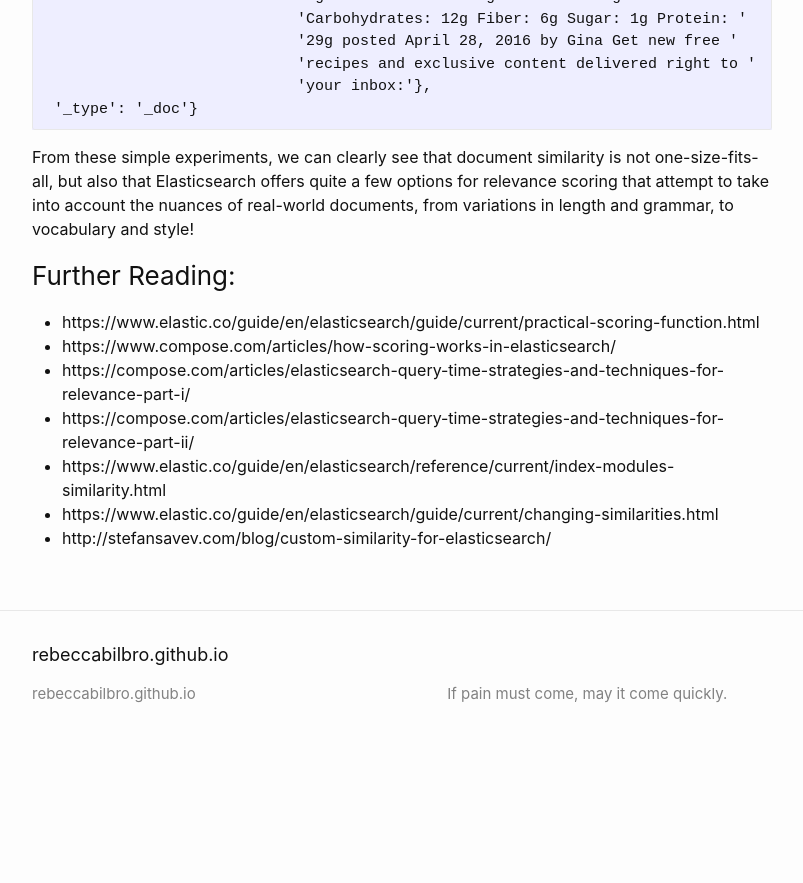
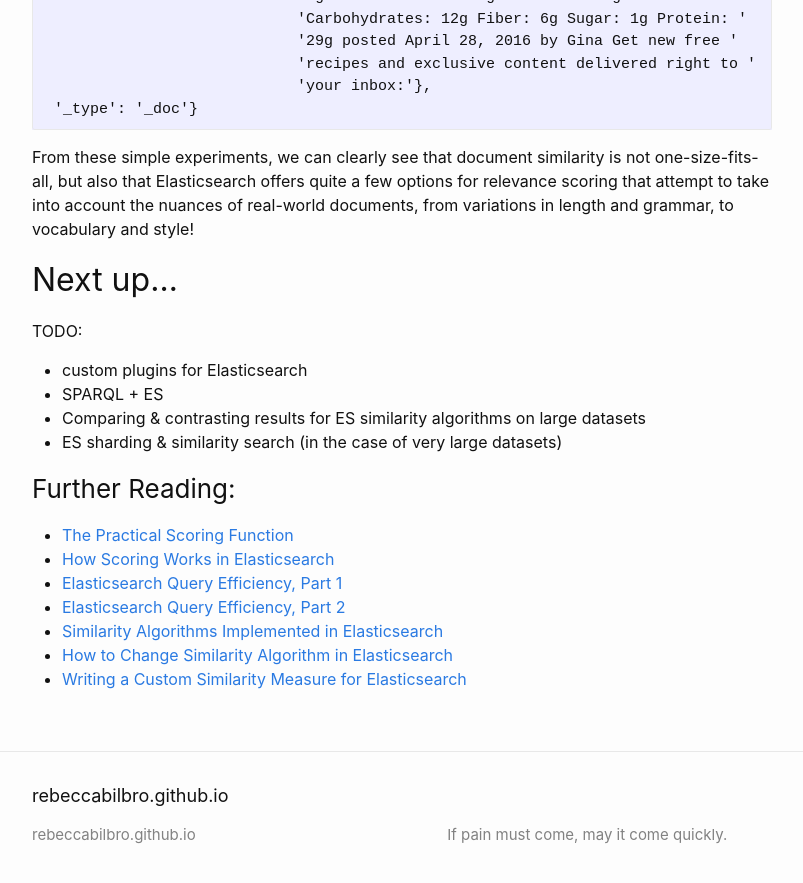
Before and after one commit to rebeccabilbro/rebeccabilbro.github.io, a Jekyll site: the page built from _posts/2018-6-25-intro-doc-similarity-with-elasticsearch.md, in a window 1280 px wide and 900 px high, scrolled down 31933 px. Shown: the top 883 px of the window, without its empty margins (238-1041 px from the left). Built offline with Jekyll 4.4.1, drawn with Linux system fonts in a browser that asks for light colours; before the commit the page ends 32699 px from its top, so only the background shows below that; some of the changed text lies outside the part shown.

Commit message:
updates post with urls in the further reading section, some todos, and the link to the python elasticsearch library docs

```diff
--- a/_posts/2018-6-25-intro-doc-similarity-with-elasticsearch.md
+++ b/_posts/2018-6-25-intro-doc-similarity-with-elasticsearch.md
@@ -1389,13 +1389,21 @@
 
 From these simple experiments, we can clearly see that document similarity is not one-size-fits-all, but also that Elasticsearch offers quite a few options for relevance scoring that attempt to take into account the nuances of real-world documents, from variations in length and grammar, to vocabulary and style!
 
+## Next up...
+
+TODO:
+ - custom plugins for Elasticsearch
+ - SPARQL + ES
+ - Comparing & contrasting results for ES similarity algorithms on large datasets
+ - ES sharding & similarity search (in the case of very large datasets)
+
 
 ### Further Reading:
 
- - https://www.elastic.co/guide/en/elasticsearch/guide/current/practical-scoring-function.html
- - https://www.compose.com/articles/how-scoring-works-in-elasticsearch/
- - https://compose.com/articles/elasticsearch-query-time-strategies-and-techniques-for-relevance-part-i/
- - https://compose.com/articles/elasticsearch-query-time-strategies-and-techniques-for-relevance-part-ii/
- - https://www.elastic.co/guide/en/elasticsearch/reference/current/index-modules-similarity.html
- - https://www.elastic.co/guide/en/elasticsearch/guide/current/changing-similarities.html
- - http://stefansavev.com/blog/custom-similarity-for-elasticsearch/
+ - [The Practical Scoring Function](https://www.elastic.co/guide/en/elasticsearch/guide/current/practical-scoring-function.html)
+ - [How Scoring Works in Elasticsearch](https://www.compose.com/articles/how-scoring-works-in-elasticsearch/)
+ - [Elasticsearch Query Efficiency, Part 1](https://compose.com/articles/elasticsearch-query-time-strategies-and-techniques-for-relevance-part-i/)
+ - [Elasticsearch Query Efficiency, Part 2](https://compose.com/articles/elasticsearch-query-time-strategies-and-techniques-for-relevance-part-ii/)
+ - [Similarity Algorithms Implemented in Elasticsearch](https://www.elastic.co/guide/en/elasticsearch/reference/current/index-modules-similarity.html)
+ - [How to Change Similarity Algorithm in Elasticsearch](https://www.elastic.co/guide/en/elasticsearch/guide/current/changing-similarities.html)
+ - [Writing a Custom Similarity Measure for Elasticsearch](http://stefansavev.com/blog/custom-similarity-for-elasticsearch/)
```
Also changed, not shown: other parts of _posts/2018-6-25-intro-doc-similarity-with-elasticsearch.md (+1 -1 lines).
